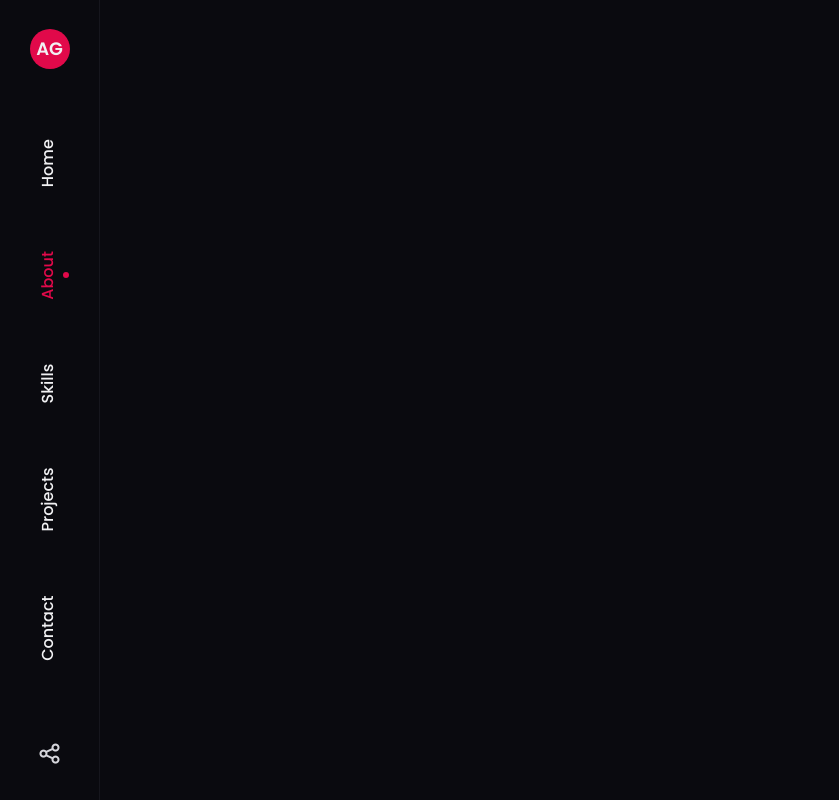
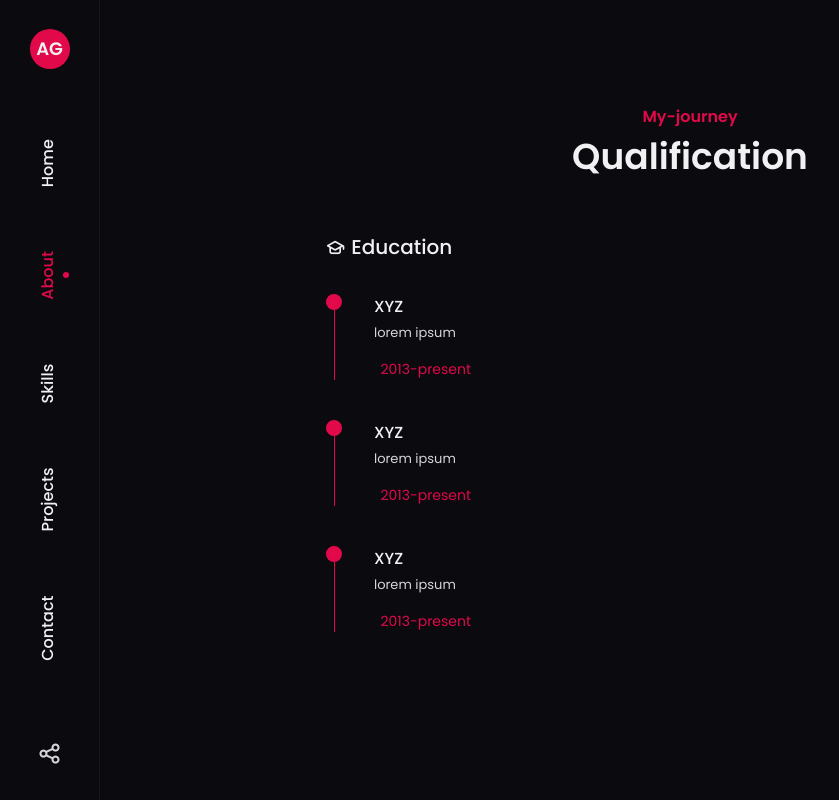
Before and after one commit to Gagneja1512/my-portfolio, a React (Create React App) app: page /about in a window 1280 px wide. Shown: the whole page, without its empty margins (0-839 px from the left). Built offline with nearby package versions, Linux system fonts and the light colour scheme.

Commit message:
Added About section

```diff
--- a/src/App.js
+++ b/src/App.js
@@ -3,6 +3,7 @@ import './App.css'
 import Home from "./components/Intro/Home";
 import { Redirect, Route, Switch } from 'react-router-dom'
 import Contact from "./components/Contact/Contact";
+import About from "./components/About/About";
 
 function App() {
   return (
@@ -17,6 +18,10 @@ function App() {
           <Home></Home>
         </Route>
 
+        <Route path="/about" exact>
+          <About></About>
+        </Route>
+
         <Route path="/contact">
           <Contact></Contact>
         </Route>
--- /dev/null
+++ b/src/components/About/About.css
@@ -0,0 +1,84 @@
+.section {
+    padding: 6.5rem 0 2rem;
+    margin-left: 100px;
+}
+
+.section__title {
+    text-align: center;
+    font-size: var(--h1-font-size);
+    margin-bottom: var(--mb-3);
+}
+
+.section__title::before{
+    content: attr(data-heading);
+    display: block;
+    font-size: var(--normal-font-size);
+    font-weight: var(--font-weight);
+    color: var(--skin-color);
+}
+
+.qualification__container {
+    grid-template-columns: repeat(2, 340px);
+    column-gap: 3rem;
+    justify-content: center;
+}
+
+.qualification__title {
+    font-size: var(--h3-font-size);
+    font-weight: var(--font-medium);
+    margin-bottom: var(--mb-2);
+}
+
+.timeline__item {
+    position: relative;
+    padding-left: 3rem;
+    margin-bottom: var(--mb-2-5);
+}
+.timeline__item:last-child{
+    margin-bottom: 0;
+}
+
+.timeline__item::before {
+    content: '';
+    width: 1px;
+    position: absolute;
+    left: .48rem;
+    top: 0;
+    height: 100%;
+    background-color: var(--skin-color);
+}
+
+.circle__dot {
+    position: absolute;
+    left: 0;
+    top: 0;
+    height: 1rem;
+    width: 1rem;
+    border: 2px solid var(--skin-color);
+    border-radius: 50%;
+    background-color: var(--skin-color);
+    transition: .3s;
+}
+
+.timeline__item:hover .circle__dot {
+    background-color: var(--body-color);
+}
+
+.timeline__title {
+    font-size: var(--normal-font-size);
+    font-weight: var(--font-medium);
+    margin-bottom: var(--mb-0-25);
+}
+
+.timeline__text {
+    font-size: var(--smaller-font-size);
+    margin-bottom: var(--mb-1);
+}
+
+.timeline__date {
+    display: flex;
+    align-items: center;
+    column-gap: .4rem;
+    font-size: var(--small-font-size);
+    color: var(--skin-color);
+}
--- /dev/null
+++ b/src/components/About/About.js
@@ -0,0 +1,50 @@
+import './About.css'
+
+const About = () => {
+    return (
+        <div>
+            <section className="qualification section">
+                <h2 className="section__title" data-heading="My-journey">Qualification</h2>
+
+                <div className="qualification__container container grid">
+                    <div className="education">
+                        <h3 className="qualification__title">
+                            <i className="uil uil-graduation-cap"></i> Education
+                        </h3>
+
+                        <div className="title">
+                            <div className="timeline__item">
+                                <div className="circle__dot"></div>
+                                <h3 className="timeline__title">XYZ</h3>
+                                <p className="timeline__text">lorem ipsum</p>
+                                <span className="timeline__date"><i className="uil uil-calender-alt"></i>
+                                    2013-present
+                                </span>
+                            </div>
+
+                            <div className="timeline__item">
+                                <div className="circle__dot"></div>
+                                <h3 className="timeline__title">XYZ</h3>
+                                <p className="timeline__text">lorem ipsum</p>
+                                <span className="timeline__date"><i className="uil uil-calender-alt"></i>
+                                    2013-present
+                                </span>
+                            </div>
+
+                            <div className="timeline__item">
+                                <div className="circle__dot"></div>
+                                <h3 className="timeline__title">XYZ</h3>
+                                <p className="timeline__text">lorem ipsum</p>
+                                <span className="timeline__date"><i className="uil uil-calender-alt"></i>
+                                    2013-present
+                                </span>
+                            </div>
+                        </div>
+                    </div>
+                </div>
+            </section>
+        </div>
+    )
+}
+
+export default About
--- a/src/components/Navbar/Navbar.js
+++ b/src/components/Navbar/Navbar.js
@@ -1,6 +1,5 @@
 import React from "react";
 import './Navbar.css'
-import { NavLink } from 'react-router-dom'
 import NavbarItem from './NavbarItem'
 
 const Navbar = () => {
```
